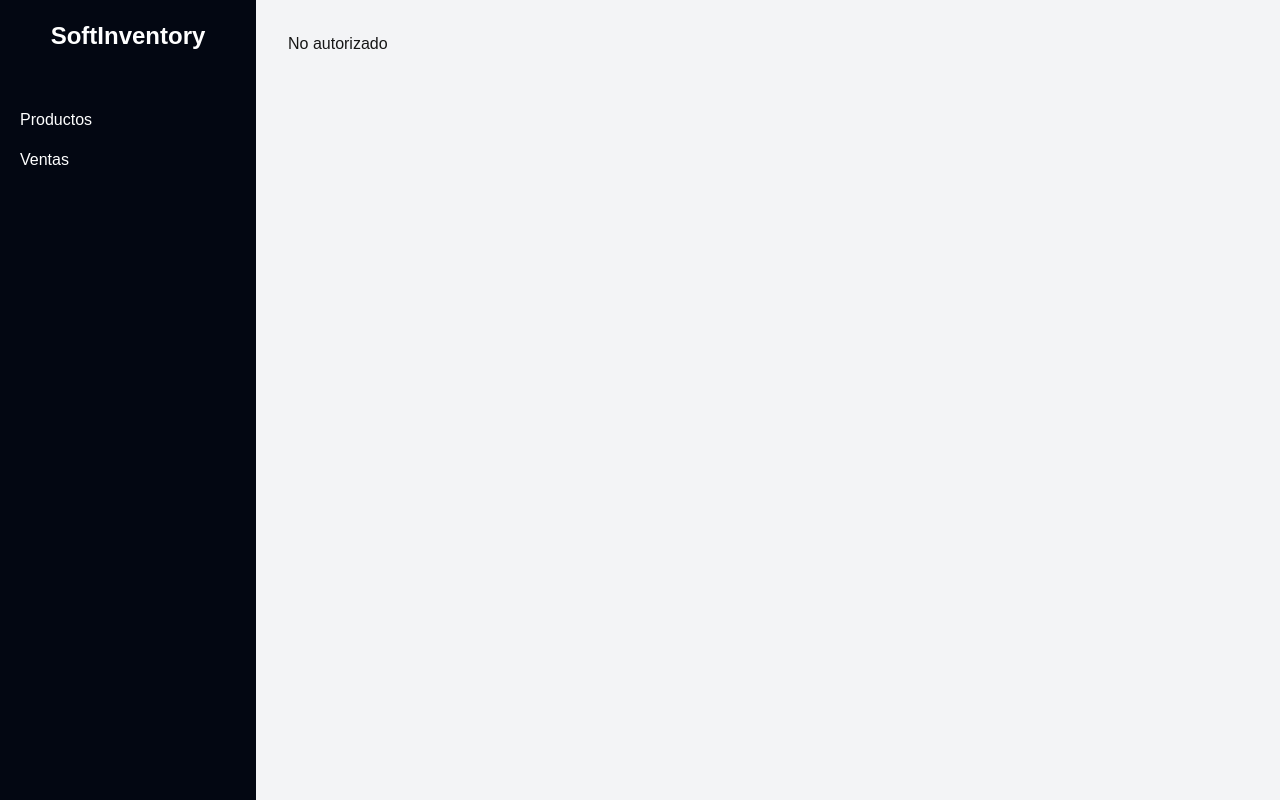
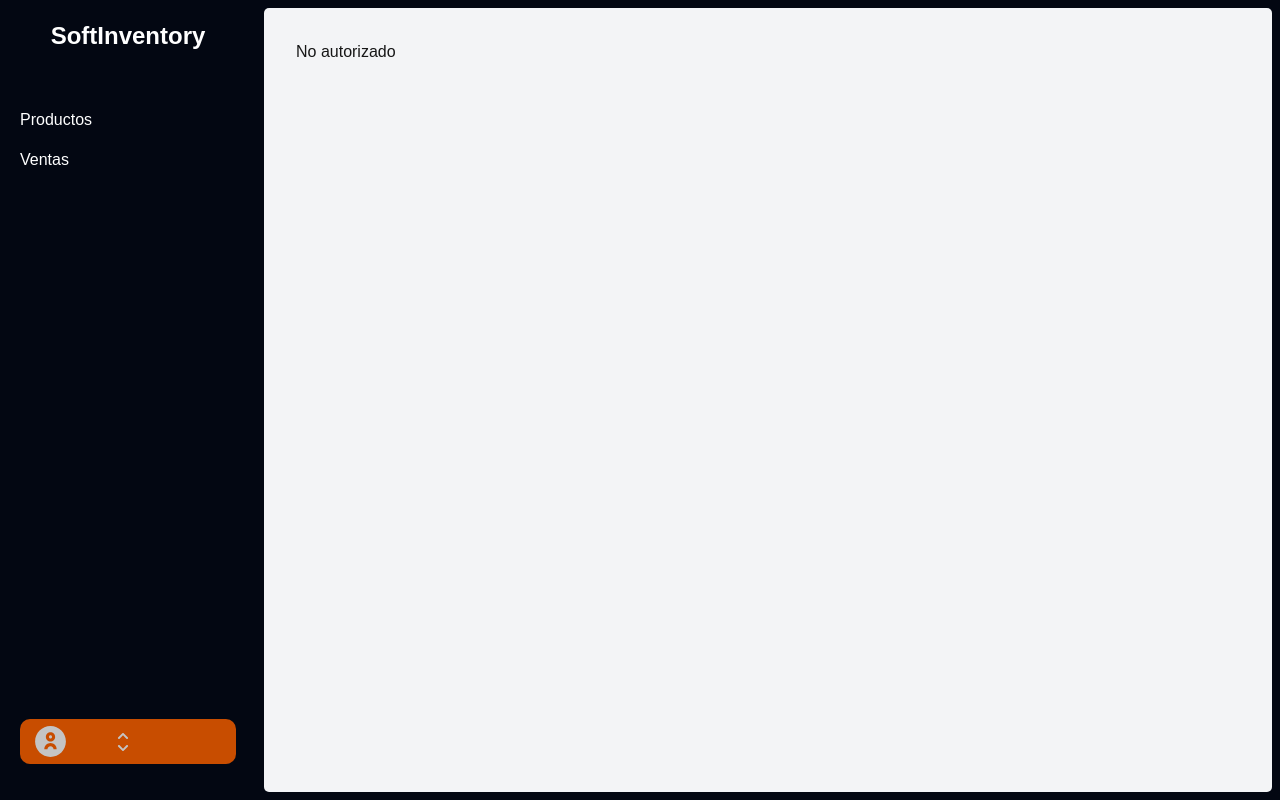
Before and after one commit to DavidMoralesz4/e-commerce-admin, a Next.js app in the folder client/: page /dashboard in a window 1280 px wide. Built offline with nearby package versions, Linux system fonts and the light colour scheme; no server answers.

Commit message:
feat: show logout with buttonAccount and basic logic

```diff
--- a/client/src/app/dashboard/layout.tsx
+++ b/client/src/app/dashboard/layout.tsx
@@ -3,9 +3,9 @@ import SideBar from './sidebar/SideBar'
 
 export default function DashboardLayout({children}: {children: ReactNode}) {
   return (
-    <div className='flex min-h-screen'>
+    <div className='flex min-h-screen bg-gray-950'>
         <SideBar/>
-        <main className='flex-1 bg-gray-100 p-8'>
+        <main className='flex-1 bg-gray-100 p-8 m-2 rounded rounded-[5px]'>
             {children}
         </main>
     </div>
--- a/client/src/app/dashboard/page.tsx
+++ b/client/src/app/dashboard/page.tsx
@@ -15,7 +15,6 @@ export default async function DashboardPage() {
     <div className="w-full px-4 md:px-6">
       <h1 className="text-3xl font-bold mb-4 text-black">Inventario</h1>
       <p className="text-black mb-5">Todos los productos</p>
-      <p className="text-black">Bienvenido, {session?.user.email}</p>
       <div className="flex flex-col lg:flex-row gap-6">
         <div className="flex-1">
           <div className="flex flex-col md:flex-row gap-4 items-start">
@@ -23,9 +22,9 @@ export default async function DashboardPage() {
             <AddProductComponent />
           </div>
         </div>
-        <div className="lg:w-64">
+        {/* <div className="lg:w-64">
           <SideCategory />
-        </div>
+        </div> */}
       </div>
     </div>
   );
--- a/client/src/app/dashboard/sidebar/SideBar.tsx
+++ b/client/src/app/dashboard/sidebar/SideBar.tsx
@@ -1,13 +1,22 @@
-import React from 'react'
+import ButtonAccountServer from "@/components/button-account-component/ButtonAccount.server";
+import React from "react";
 
 export default function SideBar() {
   return (
-    <aside className="h-screen w-64 bg-gray-950 text-white flex flex-col p-5">
-    <h2 className="text-2xl font-bold mb-14 text-center">SoftInventory</h2>
-    <nav className="flex flex-col gap-4">
-      <a href="/dashboard" className="hover:text-orange-400">Productos</a>
-      <a href="/dashboard/orders" className="hover:text-orange-400">Ventas</a>
-    </nav>
-  </aside>
-  )
+    <aside className="h-screen w-64 bg-gray-950 text-white flex flex-col p-5 ">
+      <h2 className="text-2xl font-bold mb-14 text-center">SoftInventory</h2>
+      <nav className="flex flex-col gap-4">
+        <a href="/dashboard" className="hover:text-orange-400">
+          Productos
+        </a>
+        <a href="/dashboard/orders" className="hover:text-orange-400">
+          Ventas
+        </a>
+      </nav>
+
+      <div className="mt-auto mb-4">
+        <ButtonAccountServer />
+      </div>
+    </aside>
+  );
 }
--- a/client/src/components/auth/LoginForm.tsx
+++ b/client/src/components/auth/LoginForm.tsx
@@ -101,7 +101,7 @@ export default function LoginForm() {
           <button
             type="submit"
             disabled={loading}
-            className={`group relative w-full flex justify-center py-2.5 px-4 border border-transparent text-sm font-medium rounded-lg text-white bg-orange-500 hover:bg-orange-600 focus:outline-none focus:ring-2 focus:ring-offset-2 focus:ring-orange-500 ${
+            className={`group relative w-full flex justify-center py-2.5 px-4 border border-transparent text-sm font-medium rounded-lg text-white bg-[#C84D00] hover:bg-orange-600 focus:outline-none focus:ring-2 focus:ring-offset-2 focus:ring-orange-500 ${
               loading ? "opacity-70 cursor-not-allowed" : ""
             }`}
           >
--- /dev/null
+++ b/client/src/components/button-account-component/ButtonAccount.client.tsx
@@ -0,0 +1,54 @@
+"use client";
+
+import { RiAccountCircle2Fill } from "react-icons/ri";
+import { FaChevronUp } from "react-icons/fa";
+import { FaChevronDown } from "react-icons/fa";
+import { useState } from "react";
+import { signOut } from "next-auth/react";
+
+export default function ButtonAccountClient({ session }: any) {
+  const [logout, setLogout] = useState(false);
+
+  const handleLogout = () => {
+    setLogout(!logout);
+  };
+
+  return (
+    <>
+      <span className="flex bg-[#C84D00] rounded-[10px] hover:bg-orange-600 px-3 items-center p-1 cursor-pointer" onClick={handleLogout}>
+        <div className="">
+          <RiAccountCircle2Fill size={37} color="#C4C4C4" />
+        </div>
+        <div className="px-3 flex flex-col ">
+          <p className="text-[#7B2B00] text-[15px] font-semibold relative top-[2px]">
+            {session?.user.name}
+          </p>
+          <p className="text-[12px] relative top-[-3px] font-sans">
+            {session?.user.email}
+          </p>
+        </div>
+
+        <div className="px-6 flex flex-col justify-center items-center">
+          <FaChevronUp size={12} color="#C4C4C4" />
+          <FaChevronDown size={12} color="#C4C4C4" />
+        </div>
+      </span>
+
+      {logout && (
+        <div className="absolute bottom-[37px] left-60 bg-white shadow-lg rounded-md p-2 w-[300px] z-50">
+        <button
+          onClick={() => signOut()}
+          className="w-full text-left p-2 hover:bg-gray-100 text-red-600"
+        >
+          Cerrar sesión
+        </button>
+        <button
+          className="w-full text-left p-2 hover:bg-gray-100 text-black"
+        >
+         Mi Cuenta
+        </button>
+      </div>
+      )}
+    </>
+  );
+}
--- /dev/null
+++ b/client/src/components/button-account-component/ButtonAccount.server.tsx
@@ -0,0 +1,10 @@
+import { auth } from "@/auth";
+import ButtonAccount from "../button-account-component/ButtonAccount.client";
+
+
+export default async function ButtonAccountServer() {
+  const session = await auth();
+
+
+  return <ButtonAccount session={session}/>
+}
```
